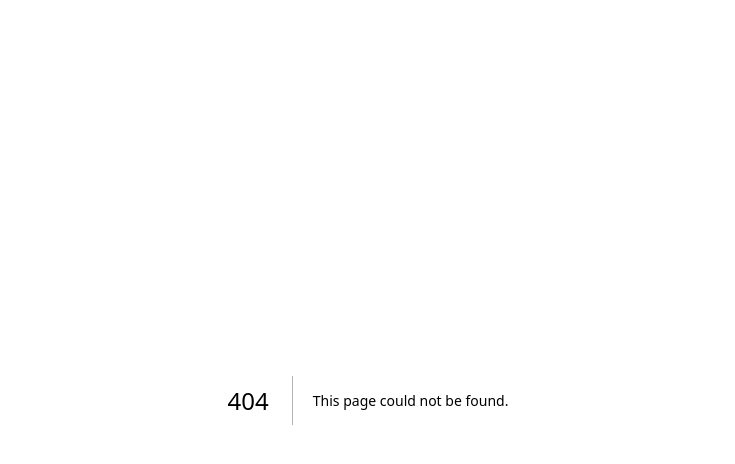
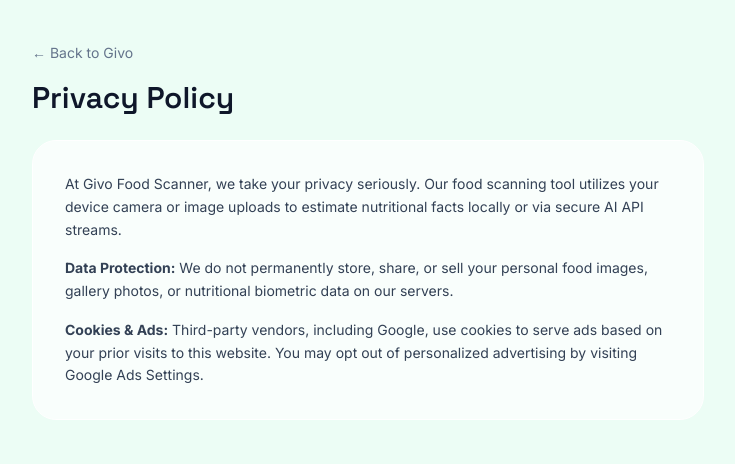
Before and after one commit to Givo-max/my_project, a Next.js app: page /privacy in a window 1280 px wide. Before the commit this address had no page. Shown: the top 464 px of the page, without its empty margins (272-1007 px from the left). Built offline with nearby package versions, Linux system fonts and the light colour scheme.

Commit message:
Create page.jsx

```diff
--- /dev/null
+++ b/app/privacy/page.jsx
@@ -0,0 +1,32 @@
+import Link from "next/link";
+
+export const metadata = { title: "Privacy Policy — Givo Food Scanner" };
+
+export default function PrivacyPage() {
+  return (
+    <main className="min-h-screen bg-emerald-50 text-slate-900 px-5 sm:px-8 py-10">
+      <div className="max-w-2xl mx-auto">
+        <Link href="/" className="text-sm text-slate-500 hover:underline">
+          ← Back to Givo
+        </Link>
+        <h1 className="font-display text-3xl font-semibold mt-4 mb-6">Privacy Policy</h1>
+        <div className="bg-white/70 border border-white rounded-3xl p-6 sm:p-8 space-y-4 text-sm leading-relaxed text-slate-700">
+          <p>
+            At Givo Food Scanner, we take your privacy seriously. Our food scanning tool
+            utilizes your device camera or image uploads to estimate nutritional facts locally
+            or via secure AI API streams.
+          </p>
+          <p>
+            <strong>Data Protection:</strong> We do not permanently store, share, or sell your
+            personal food images, gallery photos, or nutritional biometric data on our servers.
+          </p>
+          <p>
+            <strong>Cookies &amp; Ads:</strong> Third-party vendors, including Google, use
+            cookies to serve ads based on your prior visits to this website. You may opt out of
+            personalized advertising by visiting Google Ads Settings.
+          </p>
+        </div>
+      </div>
+    </main>
+  );
+}
```
